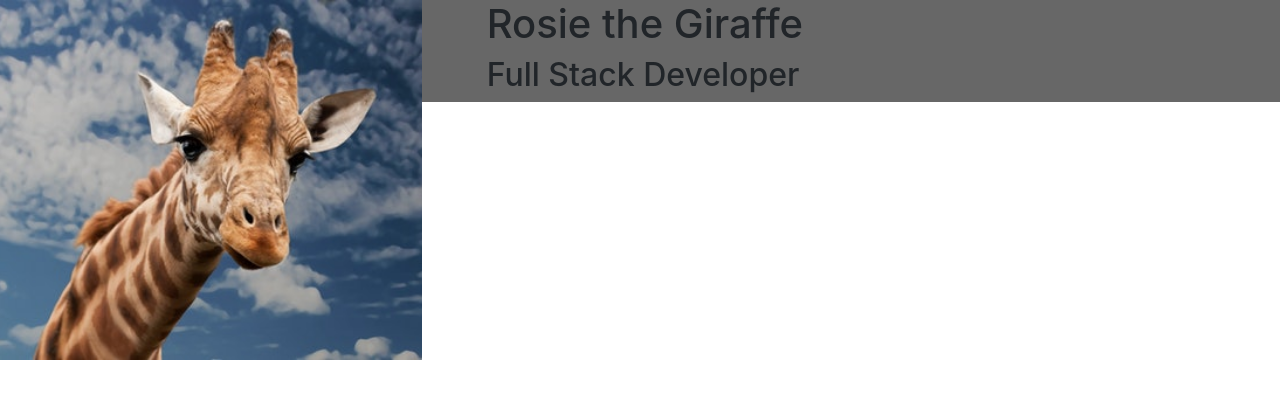
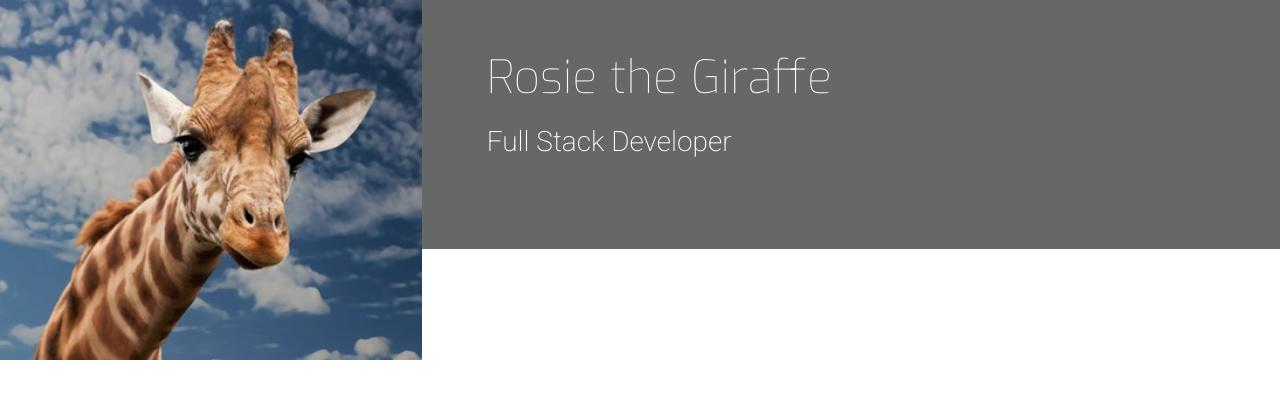
Before and after one commit to hartnetl/resume-example, a plain HTML site: page index.html in a window 1280 px wide. Drawn offline with nearby package versions, Linux system fonts and the light colour scheme.

Commit message:
Style: Style name and title elements

```diff
--- a/assets/css/style.css
+++ b/assets/css/style.css
@@ -1,10 +1,12 @@
 @import url('https://fonts.googleapis.com/css?family=Roboto:100,200,300,400,500,600,700|Exo:100,200,300,400,500,600,700');
 
+/* ------------------------------------------------------------ COLOURS */
 
 .bg-color-name-title{
     background-color: #676767;
 }
 
+/* ------------------------------------------------------------ HEADING */
 
 header {
     margin: 0;
@@ -25,3 +27,22 @@ header {
     -moz-transition: all .5s ease-in-out;
     -webkit-transition: all .5s ease-in-out;
 }
+
+.name {
+    font-family: "Exo", sans-serif;
+    font-weight: 100;
+    font-size: 46px;
+    margin-top: 50px;
+    color: #fff;
+}
+
+.title {
+    font-family: "Roboto", sans-serif;
+    font-weight: 200;
+    font-size: 28px;
+    margin-top: 20px;
+    margin-bottom: 90px;
+    color: #fff;
+}
+
+/* ------------------------------------------------------------ COLOURS */
```
